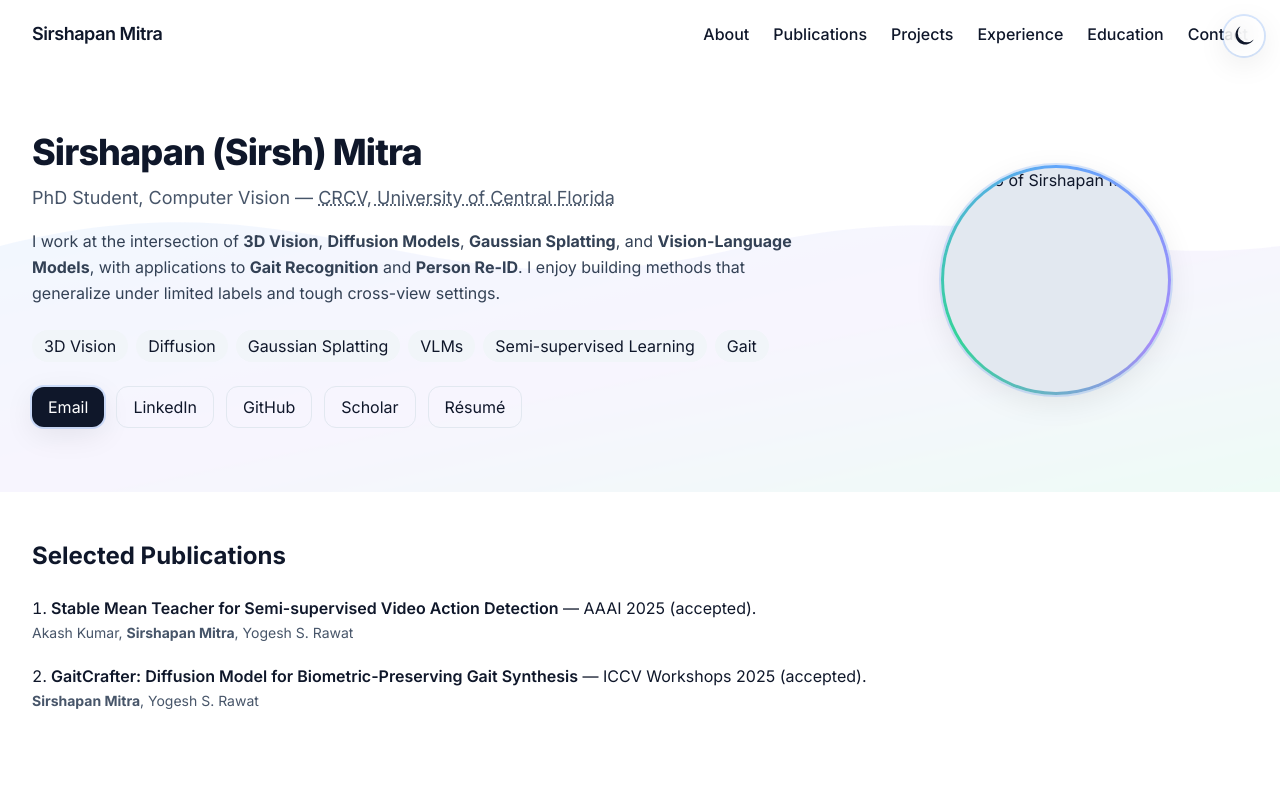
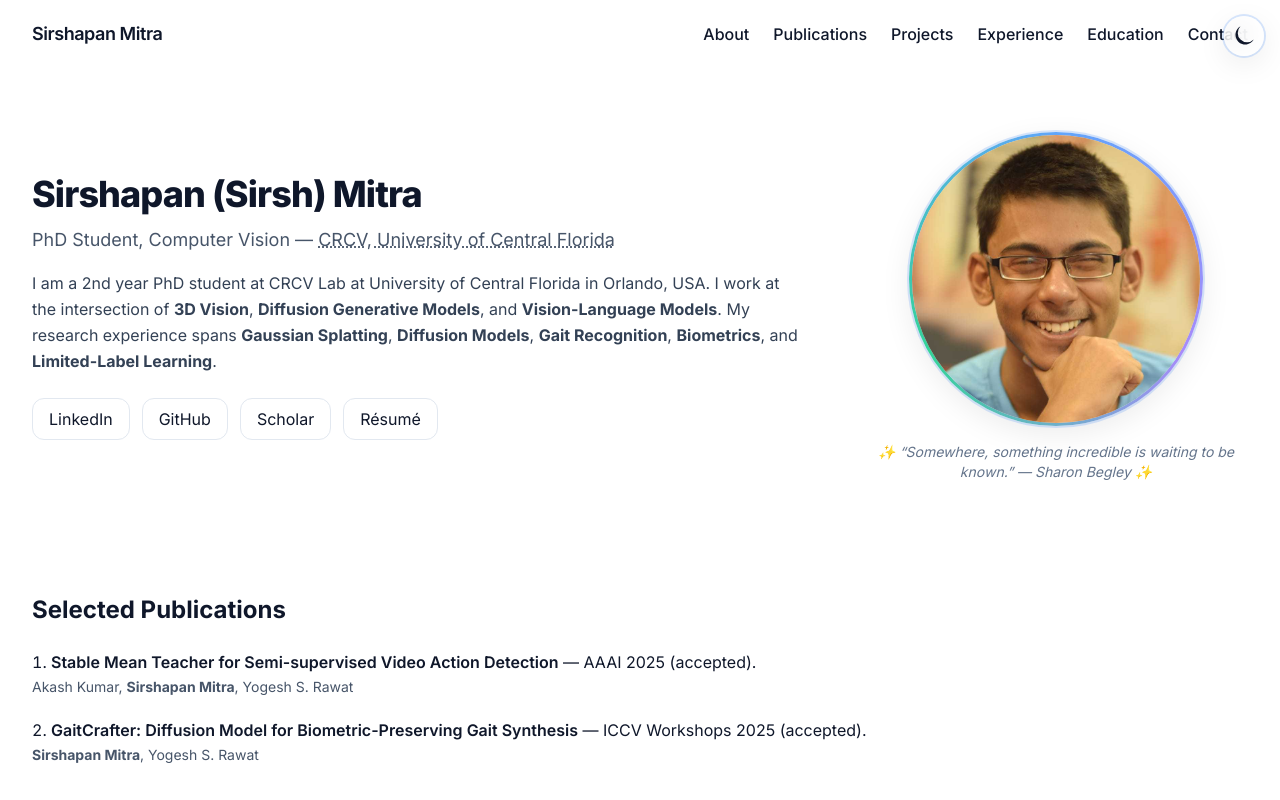
Before and after one commit to sirsh07/sirsh07.github.io, a plain HTML site: page index.html in a window 1280 px wide. Shown: the top 800 px of the page. Drawn offline with nearby package versions, Linux system fonts and the light colour scheme.

Commit message:
debugged

```diff
--- a/index.html
+++ b/index.html
@@ -1,10 +1,13 @@
 <!DOCTYPE html>
 <html lang="en">
+
+
 <head>
   <meta charset="utf-8" />
   <meta name="viewport" content="width=device-width, initial-scale=1" />
   <title>Sirshapan (Sirsh) Mitra — Portfolio</title>
   <meta name="description" content="Sirshapan Mitra — PhD student in Computer Vision (CRCV, UCF). Research in 3D Vision, Diffusion, Gaussian Splatting, VLMs, Semi-supervised learning, Gait Recognition, Person ReID." />
+
   <link rel="preconnect" href="https://fonts.googleapis.com">
   <link rel="preconnect" href="https://fonts.gstatic.com" crossorigin>
   <link href="https://fonts.googleapis.com/css2?family=Inter:wght@300;400;500;600;700;800&display=swap" rel="stylesheet">
@@ -49,6 +52,9 @@
     })();
   </script>
 </head>
+
+
+
 <body class="bg-white text-slate-900 dark:bg-slate-950 dark:text-slate-100">
   <!-- Floating theme toggle -->
   <button id="themeToggle" title="Toggle theme" class="fixed z-50 top-4 right-4 p-2 rounded-full shadow-glow bg-white/70 dark:bg-slate-900/70 backdrop-blur-md hover:scale-105 transition">
@@ -58,7 +64,7 @@
 
   <!-- Header / Hero -->
   <header class="relative overflow-hidden">
-    <div class="absolute inset-0 -z-10 opacity-[0.08] dark:opacity-[0.12]" aria-hidden>
+    <!-- <div class="absolute inset-0 -z-10 opacity-[0.08] dark:opacity-[0.12]" aria-hidden>
       <svg class="w-full h-full" preserveAspectRatio="none" viewBox="0 0 1200 600">
         <defs>
           <linearGradient id="g" x1="0" x2="1" y1="0" y2="1">
@@ -69,7 +75,7 @@
         </defs>
         <path d="M0,300 C300,200 400,400 700,300 C950,230 1000,330 1200,300 L1200,600 L0,600 Z" fill="url(#g)"/>
       </svg>
-    </div>
+    </div> -->
 
     <nav class="max-w-7xl mx-auto px-4 sm:px-6 lg:px-8 py-5 flex items-center justify-between">
       <a href="#top" class="font-semibold text-lg tracking-tight">Sirshapan Mitra</a>
@@ -85,28 +91,34 @@
 
     <section id="about" class="max-w-7xl mx-auto px-4 sm:px-6 lg:px-8 py-10 md:py-16 grid md:grid-cols-3 gap-8 items-center">
       <!-- Avatar -->
-      <div class="md:order-last flex justify-center">
-        <!-- Replace assets/sirsh.jpg with your photo filename. Recommended: 640x640 square -->
+
+      <div class="md:order-last flex flex-col items-center justify-center">
         <div class="relative p-[3px] rounded-full avatar-ring shadow-glow">
-          <img src="assets/sirsh.jpg" alt="Photo of Sirshapan Mitra" class="w-44 h-44 md:w-56 md:h-56 rounded-full object-cover bg-slate-200 dark:bg-slate-800"/>
+          <img src="assets/sirsh.jpg" alt="Photo of Sirshapan Mitra" class="w-44 h-44 md:w-72 md:h-72 rounded-full object-cover bg-slate-200 object-top dark:bg-slate-800"/>
         </div>
+        <!-- ✨ Quote added below image -->
+        <p class="mt-4 text-center text-sm text-slate-500 dark:text-slate-400 italic">
+          ✨ “Somewhere, something incredible is waiting to be known.” — Sharon Begley ✨
+        </p>
       </div>
+
 
       <!-- Intro text -->
       <div class="md:col-span-2">
         <h1 class="text-3xl sm:text-4xl font-extrabold tracking-tight">Sirshapan (Sirsh) Mitra</h1>
         <p class="mt-3 text-lg text-slate-600 dark:text-slate-300">PhD Student, Computer Vision — <a class="underline decoration-dotted hover:opacity-80" href="https://www.crcv.ucf.edu/" target="_blank" rel="noreferrer">CRCV, University of Central Florida</a></p>
-        <p class="mt-4 max-w-3xl leading-relaxed text-slate-700 dark:text-slate-300">I work at the intersection of <strong>3D Vision</strong>, <strong>Diffusion Models</strong>, <strong>Gaussian Splatting</strong>, and <strong>Vision-Language Models</strong>, with applications to <strong>Gait Recognition</strong> and <strong>Person Re-ID</strong>. I enjoy building methods that generalize under limited labels and tough cross-view settings.</p>
-        <div class="mt-6 flex flex-wrap gap-2">
+        <!-- <p class="mt-4 max-w-3xl leading-relaxed text-slate-700 dark:text-slate-300">I work at the intersection of <strong>3D Vision</strong>, <strong>Diffusion Generative Models</strong>, and <strong>Vision-Language Models</strong>. My research experience spans <strong>Gaussian Splatting</strong>, <strong>Diffusion Models</strong>, <strong>Gait Recognition</strong>, <strong>Biometrics</strong>, and <strong>Limited-Label Learning</strong>.</p> -->
+        <p class="mt-4 max-w-3xl leading-relaxed text-slate-700 dark:text-slate-300">I am a 2nd year PhD student at CRCV Lab at University of Central Florida in Orlando, USA. I work at the intersection of <strong>3D Vision</strong>, <strong>Diffusion Generative Models</strong>, and <strong>Vision-Language Models</strong>. My research experience spans <strong>Gaussian Splatting</strong>, <strong>Diffusion Models</strong>, <strong>Gait Recognition</strong>, <strong>Biometrics</strong>, and <strong>Limited-Label Learning</strong>.</p>
+        <!-- <div class="mt-6 flex flex-wrap gap-2">
           <span class="px-3 py-1 rounded-full bg-slate-100 dark:bg-slate-800">3D Vision</span>
           <span class="px-3 py-1 rounded-full bg-slate-100 dark:bg-slate-800">Diffusion</span>
           <span class="px-3 py-1 rounded-full bg-slate-100 dark:bg-slate-800">Gaussian Splatting</span>
           <span class="px-3 py-1 rounded-full bg-slate-100 dark:bg-slate-800">VLMs</span>
           <span class="px-3 py-1 rounded-full bg-slate-100 dark:bg-slate-800">Semi-supervised Learning</span>
           <span class="px-3 py-1 rounded-full bg-slate-100 dark:bg-slate-800">Gait</span>
-        </div>
+        </div> -->
         <div class="mt-6 flex flex-wrap items-center gap-3">
-          <a href="mailto:sirshapan07rivu@gmail.com" class="px-4 py-2 rounded-xl bg-slate-900 text-white dark:bg-white dark:text-slate-900 shadow-glow">Email</a>
+          <!-- <a href="mailto:sirshapan07rivu@gmail.com" class="px-4 py-2 rounded-xl bg-slate-900 text-white dark:bg-white dark:text-slate-900 shadow-glow">Email</a> -->
           <a href="https://www.linkedin.com/in/sirshapan/" target="_blank" rel="noreferrer" class="px-4 py-2 rounded-xl border border-slate-200 dark:border-slate-700 hover:shadow-glow">LinkedIn</a>
           <a href="https://github.com/sirsh07" target="_blank" rel="noreferrer" class="px-4 py-2 rounded-xl border border-slate-200 dark:border-slate-700 hover:shadow-glow">GitHub</a>
           <a href="https://scholar.google.com/citations?user=iGUWpfkAAAAJ&hl=en&oi=ao" target="_blank" rel="noreferrer" class="px-4 py-2 rounded-xl border border-slate-200 dark:border-slate-700 hover:shadow-glow">Scholar</a>
@@ -204,15 +216,14 @@
     <ul class="mt-6 space-y-3">
       <li>
         <span class="font-semibold">PhD in Computer Science</span>, University of Central Florida — <span class="text-slate-600 dark:text-slate-400">2024–Present</span>
-        <div class="text-sm text-slate-600 dark:text-slate-400">Research: 3D Reasoning and Planning using AI Models</div>
+        <div class="text-sm text-slate-600 dark:text-slate-400">Research: Reasoning, Understanding and Planning in 3D Vision</div>
       </li>
       <li>
         <span class="font-semibold">MS in Computer Science</span>, University of Central Florida — <span class="text-slate-600 dark:text-slate-400">2022–2024</span>
         <div class="text-sm text-slate-600 dark:text-slate-400">Thesis: Semi-Supervised Gait Recognition (GPA 3.93/4)</div>
       </li>
       <li>
-        <span class="font-semibold">B.E., Civil Engineering</span>, Jadavpur University — <span class="text-slate-600 dark:text-slate-400">2017–2021</span>
-        <div class="text-sm text-slate-600 dark:text-slate-400">GPA 8.35/4</div>
+        <span class="font-semibold">B.E., Civil Engineering</span>, Jadavpur University — <span class="text-slate-600 dark:text-slate-400">2017–2021</span> (GPA 8.35/10)
       </li>
     </ul>
   </section>
@@ -246,7 +257,7 @@
   </section>
 
   <footer class="py-10 text-center text-sm text-slate-500">
-    <p>© <span id="year"></span> Sirshapan Mitra • Built with Tailwind • <a class="underline decoration-dotted" href="#top">Back to top</a></p>
+    <p>© <span id="year"></span> Sirshapan Mitra • <a class="underline decoration-dotted" href="#top">Back to top</a></p>
   </footer>
 
   <script>
```
Also changed, not shown: assets/sirsh.jpg (added), 3 other files.
